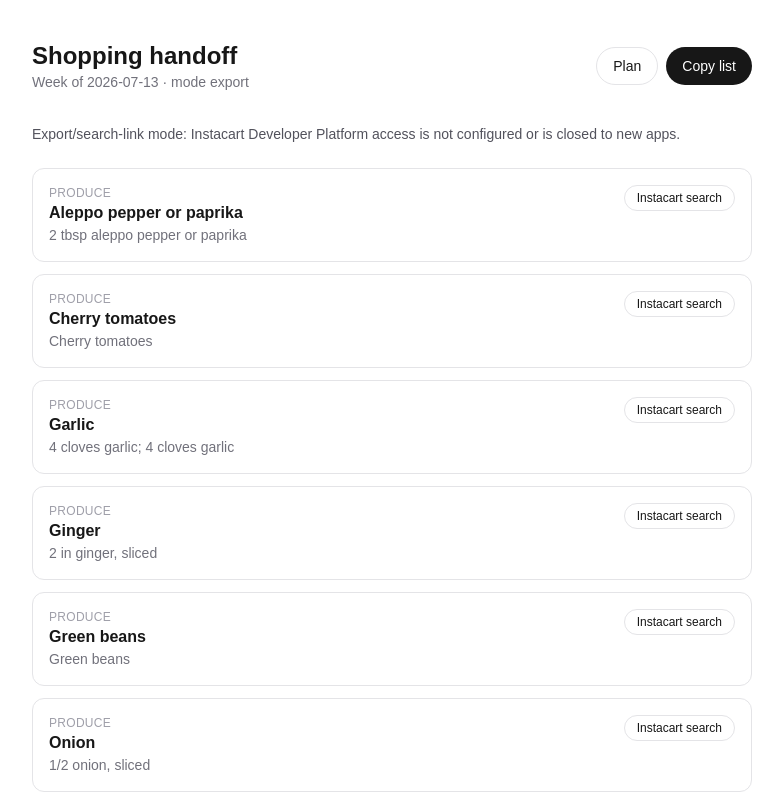
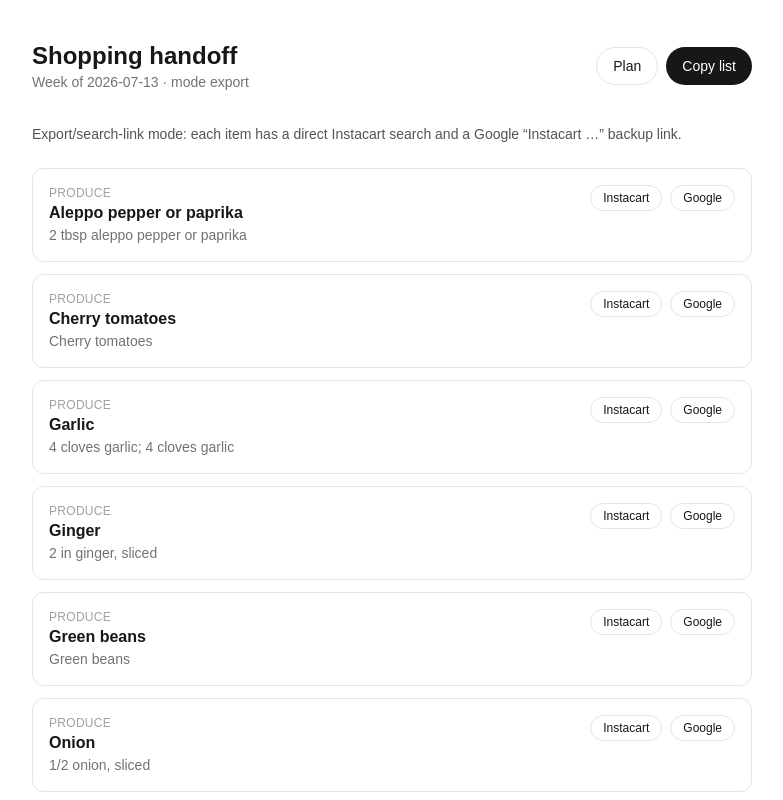
Before and after one commit to harveygerardMK/meal-prep, a Next.js app: page /shopping in a window 1280 px wide. Shown: the top 800 px of the page, without its empty margins (248-1031 px from the left). Built offline with nearby package versions, Linux system fonts and the light colour scheme; no server answers.

Commit message:
Add Google Instacart search links beside direct store search.
Give each grocery item a backup Google query when the Instacart deep link is awkward or unavailable.

Co-authored-by: Cursor <cursoragent@cursor.com>

```diff
--- a/app/shopping/page.tsx
+++ b/app/shopping/page.tsx
@@ -101,14 +101,24 @@ export default function ShoppingPage() {
                 <h2 className="font-semibold">{item.name}</h2>
                 <p className="text-sm text-zinc-500 dark:text-zinc-400">{item.details}</p>
               </div>
+              <div className="flex shrink-0 flex-wrap gap-2">
                 <a
                   href={item.instacartSearchUrl}
                   target="_blank"
                   rel="noreferrer"
-                className="shrink-0 rounded-full border border-zinc-200 px-3 py-1 text-xs font-medium dark:border-zinc-700"
+                  className="rounded-full border border-zinc-200 px-3 py-1 text-xs font-medium dark:border-zinc-700"
                 >
-                Instacart search
+                  Instacart
                 </a>
+                <a
+                  href={item.googleSearchUrl}
+                  target="_blank"
+                  rel="noreferrer"
+                  className="rounded-full border border-zinc-200 px-3 py-1 text-xs font-medium dark:border-zinc-700"
+                >
+                  Google
+                </a>
+              </div>
             </div>
           </li>
         ))}
--- a/lib/shopping/handoff.ts
+++ b/lib/shopping/handoff.ts
@@ -5,6 +5,7 @@ export type ShoppingHandoffItem = {
   details: string;
   section: string;
   instacartSearchUrl: string;
+  googleSearchUrl: string;
 };
 
 export type ShoppingHandoff = {
@@ -16,6 +17,10 @@ export type ShoppingHandoff = {
 
 function instacartSearchUrl(query: string): string {
   return `https://www.instacart.com/store/search/${encodeURIComponent(query)}`;
+}
+
+function googleInstacartSearchUrl(query: string): string {
+  return `https://www.google.com/search?q=${encodeURIComponent(`Instacart ${query}`)}`;
 }
 
 export function buildShoppingHandoff(
@@ -30,6 +35,7 @@ export function buildShoppingHandoff(
         details: item.entries.map((entry) => entry.text).join("; "),
         section: section.section,
         instacartSearchUrl: instacartSearchUrl(item.name),
+        googleSearchUrl: googleInstacartSearchUrl(item.name),
       });
     }
   }
@@ -52,7 +58,7 @@ export function buildShoppingHandoff(
     exportText,
     note: canUseLanding
       ? "Instacart landing-page handoff is enabled. Matching still happens on Instacart."
-      : "Export/search-link mode: Instacart Developer Platform access is not configured or is closed to new apps.",
+      : "Export/search-link mode: each item has a direct Instacart search and a Google “Instacart …” backup link.",
   };
 }
 
```
Also changed, not shown: 1 other file (tests, documents, lock files or other folders). Lines whose indentation alone changed are shown as unchanged.
